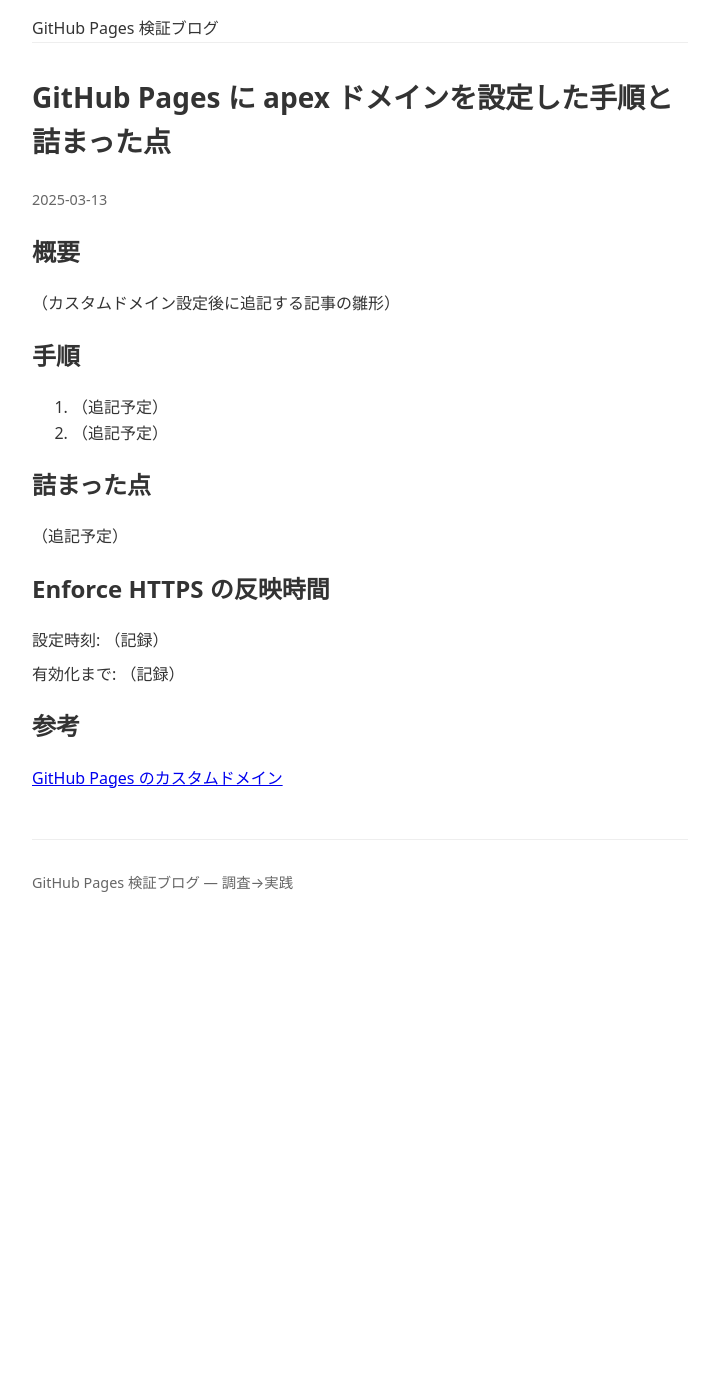
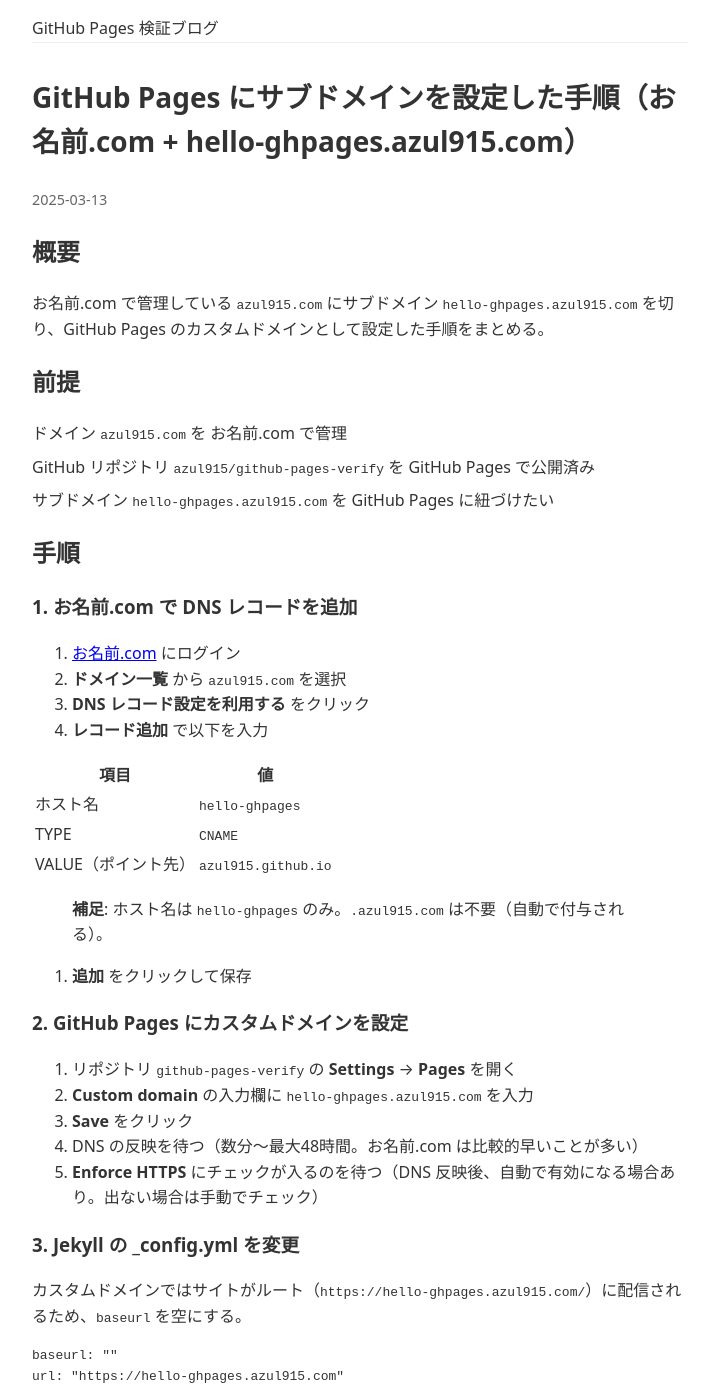
Before and after one commit to azul915/github-pages-verify, a Jekyll site: the page built from _posts/2025-03-13-custom-domain-draft.md, in a window 1280 px wide and 1400 px high. Shown: the whole window, without its empty margins (280-999 px from the left). Built offline with Jekyll 4.4.1, drawn with Linux system fonts in a browser that asks for light colours; some of the changed text lies outside the part shown.

Commit message:
Add custom subdomain setup guide (お名前.com + hello-ghpages.azul915.com)
Made-with: Cursor

````diff
--- a/_posts/2025-03-13-custom-domain-draft.md
+++ b/_posts/2025-03-13-custom-domain-draft.md
@@ -1,21 +1,70 @@
 ---
 layout: post
-title: "GitHub Pages に apex ドメインを設定した手順と詰まった点"
+title: "GitHub Pages にサブドメインを設定した手順（お名前.com + hello-ghpages.azul915.com）"
 date: 2025-03-13
 ---
 
 ## 概要
 
-（カスタムドメイン設定後に追記する記事の雛形）
+お名前.com で管理している `azul915.com` にサブドメイン `hello-ghpages.azul915.com` を切り、GitHub Pages のカスタムドメインとして設定した手順をまとめる。
+
+## 前提
+
+- ドメイン `azul915.com` を お名前.com で管理
+- GitHub リポジトリ `azul915/github-pages-verify` を GitHub Pages で公開済み
+- サブドメイン `hello-ghpages.azul915.com` を GitHub Pages に紐づけたい
 
 ## 手順
 
-1. （追記予定）
-2. （追記予定）
+### 1. お名前.com で DNS レコードを追加
+
+1. [お名前.com](https://www.onamae.com/) にログイン
+2. **ドメイン一覧** から `azul915.com` を選択
+3. **DNS レコード設定を利用する** をクリック
+4. **レコード追加** で以下を入力
+
+| 項目 | 値 |
+|------|-----|
+| ホスト名 | `hello-ghpages` |
+| TYPE | `CNAME` |
+| VALUE（ポイント先） | `azul915.github.io` |
+
+> **補足**: ホスト名は `hello-ghpages` のみ。`.azul915.com` は不要（自動で付与される）。
+
+5. **追加** をクリックして保存
+
+### 2. GitHub Pages にカスタムドメインを設定
+
+1. リポジトリ `github-pages-verify` の **Settings** → **Pages** を開く
+2. **Custom domain** の入力欄に `hello-ghpages.azul915.com` を入力
+3. **Save** をクリック
+4. DNS の反映を待つ（数分〜最大48時間。お名前.com は比較的早いことが多い）
+5. **Enforce HTTPS** にチェックが入るのを待つ（DNS 反映後、自動で有効になる場合あり。出ない場合は手動でチェック）
+
+### 3. Jekyll の _config.yml を変更
+
+カスタムドメインではサイトがルート（`https://hello-ghpages.azul915.com/`）に配信されるため、`baseurl` を空にする。
+
+```yaml
+baseurl: ""
+url: "https://hello-ghpages.azul915.com"
+```
+
+変更後、push する。
+
+```bash
+git add _config.yml
+git commit -m "Configure for custom domain hello-ghpages.azul915.com"
+git push
+```
+
+### 4. 動作確認
+
+`https://hello-ghpages.azul915.com` にアクセスし、ブログが表示されれば完了。
 
 ## 詰まった点
 
-- （追記予定）
+（設定時に気づいた点があれば追記）
 
 ## Enforce HTTPS の反映時間
 
@@ -25,3 +74,4 @@ date: 2025-03-13
 ## 参考
 
 - [GitHub Pages のカスタムドメイン](https://docs.github.com/ja/pages/configuring-a-custom-domain-for-your-github-pages-site)
+- [お名前.com DNS レコード設定](https://www.onamae.com/guide/step/domain/3/2/)
````
